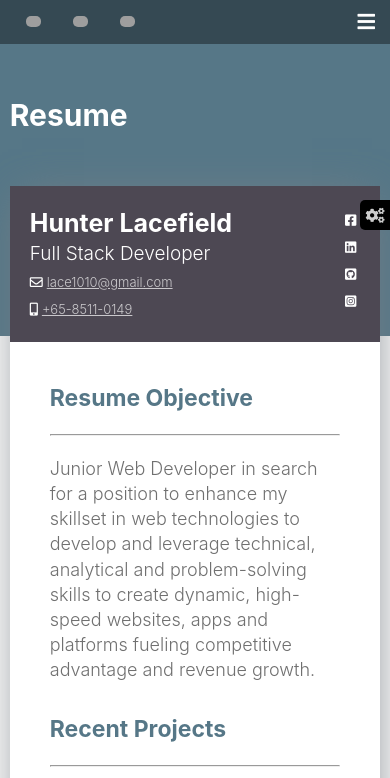
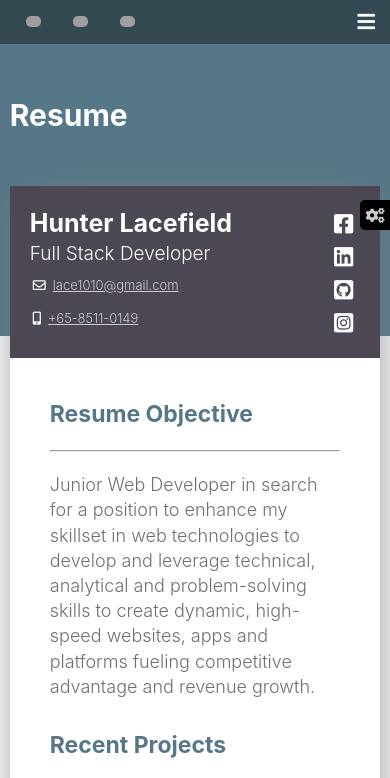
Before and after one commit to lace1010/Portfolio, a website: page views/resume.html in a window 390 px wide. Shown: the top 778 px of the page. Drawn offline with nearby package versions, Linux system fonts and the light colour scheme; files that its build step writes are made by us from their sources; grey boxes are pictures that could not be loaded; files whose address does not match are found by name.

Commit message:
Passed all lighthouse audits for mobile outside of images

```diff
--- a/public/index.css
+++ b/public/index.css
@@ -82,7 +82,7 @@ section {
   text-decoration: none;
 }
 
-#navbarLinkSelected {
+#navbarLinkSelectedDropdown {
   font-weight: 500;
   color: var(--welcome-text-color);
   text-decoration: none;
--- a/public/index.js
+++ b/public/index.js
@@ -214,7 +214,7 @@ $(".owl-carousel").owlCarousel({
   autoplayHoverPause: true,
   mouseDrag: true,
   responsive: {
-    0: { items: 1, stagePadding: 0 },
+    0: { items: 1, stagePadding: 0, dots: false },
     574: { items: 1, stagePadding: 40 },
     680: { items: 1, stagePadding: 90 },
     1125: { stagePadding: 0, items: 3 },
--- a/public/resume.css
+++ b/public/resume.css
@@ -597,7 +597,16 @@ article {
     width: 95vw;
   }
 
+  #personalInfoContainer .headerFontAwesome {
+    padding: 0.3rem;
+  }
+
   .linkText {
     display: none;
   }
+
+  #headerLinksContainer .headerFontAwesome {
+    font-size: 2.2rem;
+    padding: 0.3rem;
+  }
 }
--- a/views/resume.html
+++ b/views/resume.html
@@ -92,10 +92,10 @@
 
         <div id="headerLinksContainer">
           <ul>
-            <li><a href="https://www.facebook.com/hunter.s.lacefield/"><i class="fab fa-facebook-square headerFontAwesome"></i><span class="linkText">https://www.facebook.com/hunter.s.lacefield/</span></a></li>
-            <li><a href="https://www.linkedin.com/in/hunter-lacefield-871995115/"><i class="fab fa-linkedin headerFontAwesome"></i><span class="linkText">https://www.linkedin.com/in/hunter-lacefield-871995115/</span></a></li>
-            <li><a href="https://github.com/lace1010"><i class="fab fa-github-square headerFontAwesome"></i><span class="linkText"><span>https://github.com/lace1010</span></a></li>
-            <li><a href="https://www.instagram.com/hunterlacefield/"><i class="fab fa-instagram-square headerFontAwesome"></i><span class="linkText">https://www.instagram.com/hunterlacefield/</span></a></li>
+            <li><a href="https://www.facebook.com/hunter.s.lacefield/" aria-label="facebook"><i class="fab fa-facebook-square headerFontAwesome"></i><span class="linkText">https://www.facebook.com/hunter.s.lacefield/</span></a></li>
+            <li><a href="https://www.linkedin.com/in/hunter-lacefield-871995115/" aria-label="linkedin"><i class="fab fa-linkedin headerFontAwesome"></i><span class="linkText">https://www.linkedin.com/in/hunter-lacefield-871995115/</span></a></li>
+            <li><a href="https://github.com/lace1010" aria-label="github"><i class="fab fa-github-square headerFontAwesome"></i><span class="linkText"><span>https://github.com/lace1010</span></a></li>
+            <li><a href="https://www.instagram.com/hunterlacefield/"aria-label="instagram"><i class="fab fa-instagram-square headerFontAwesome"></i><span class="linkText">https://www.instagram.com/hunterlacefield/</span></a></li>
           </ul>
         </div>
       </div>
```
